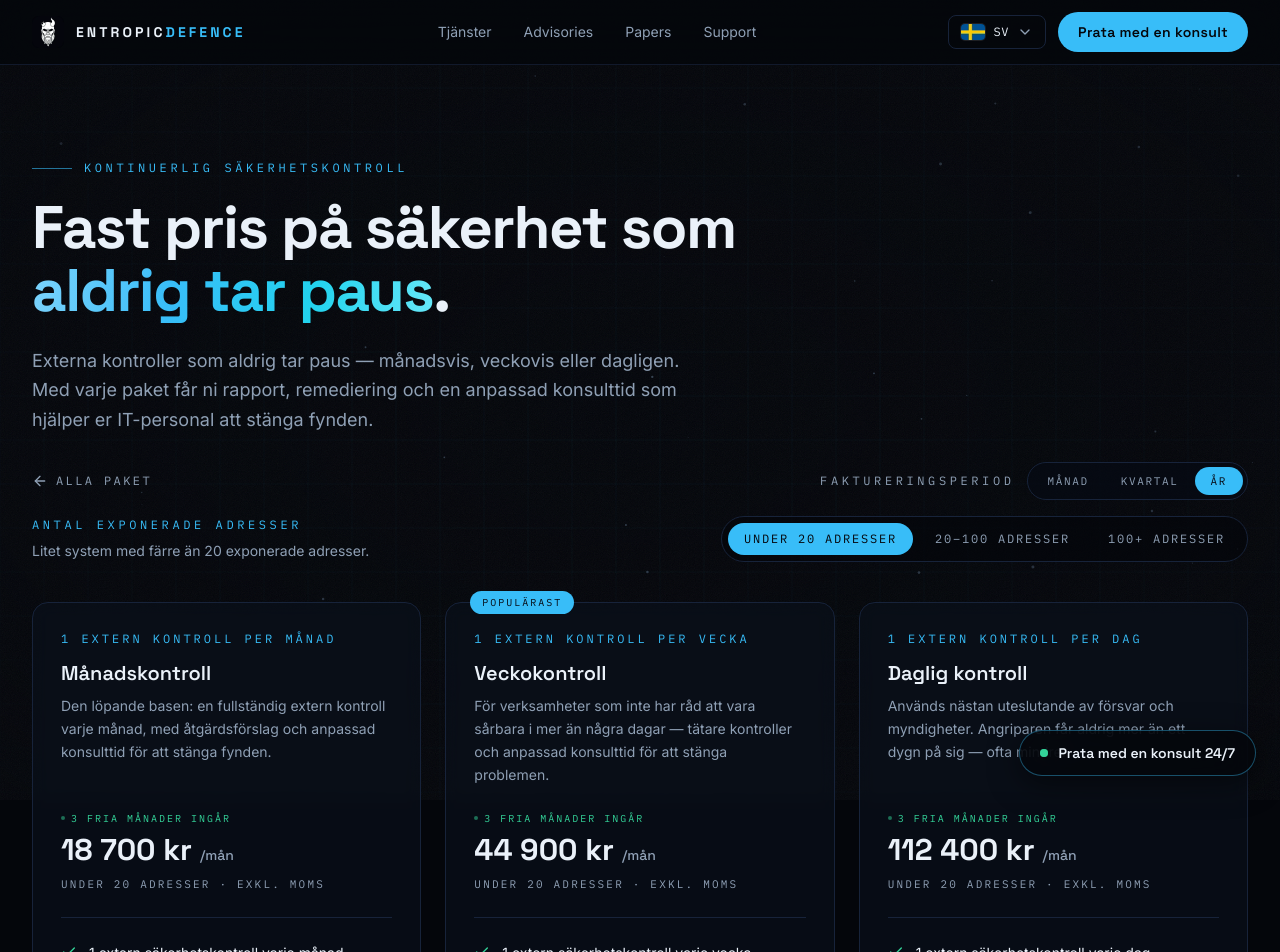
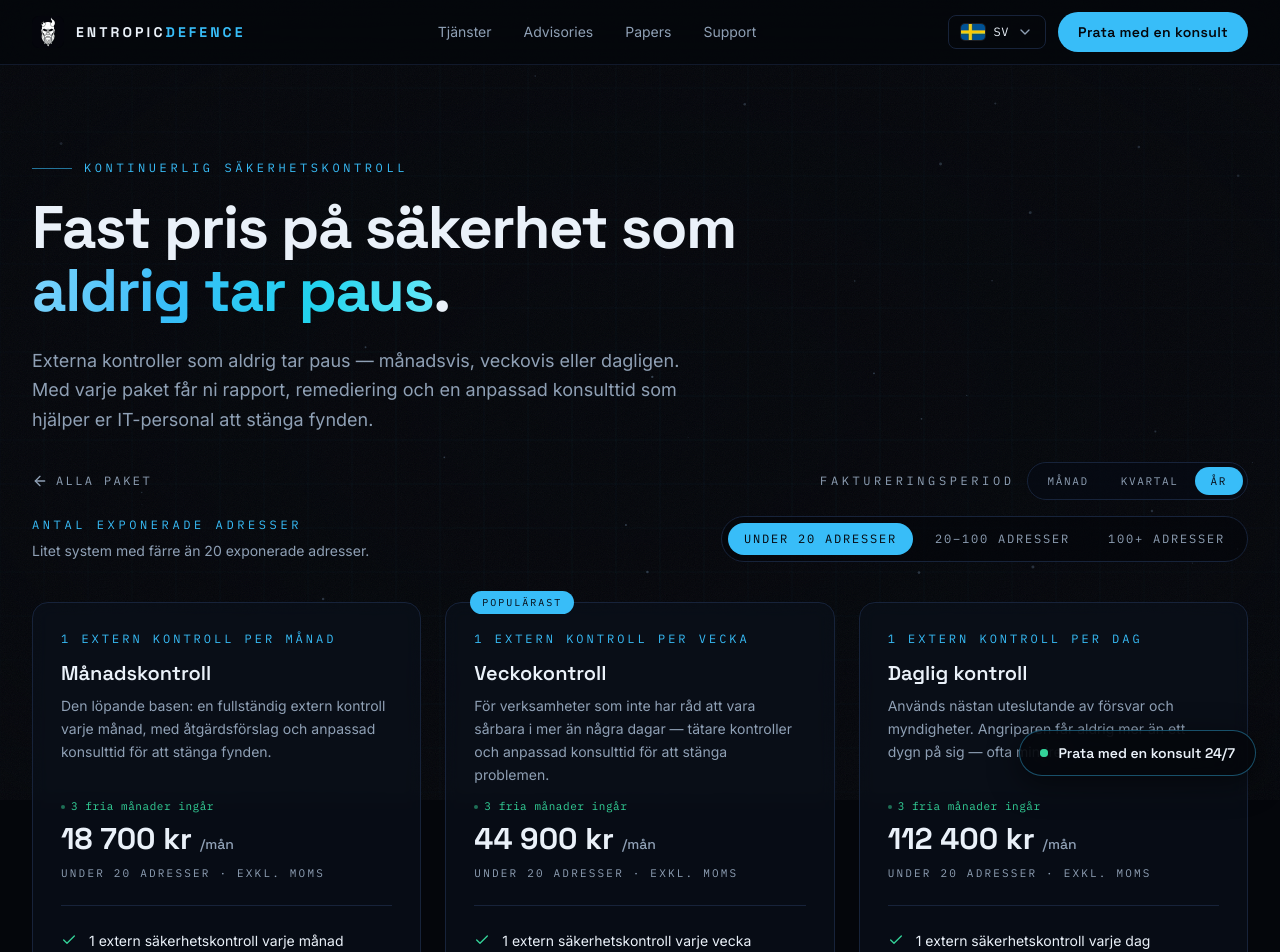
Before and after one commit to Mimirsdefence/entropicdefence.com, a React (Vite) app: page /checkout/extern in a window 1280 px wide. Shown: the top 952 px of the page. Built offline with nearby package versions, Linux system fonts and the light colour scheme.

Commit message:
extern: rabattraden i vanlig casing (11px) + stramare luft

```diff
--- a/src/pages/CheckoutExtern.tsx
+++ b/src/pages/CheckoutExtern.tsx
@@ -172,9 +172,9 @@ export default function CheckoutExtern() {
 
                   {/* Rabattrad ovanför priset — styrs av perioden, identisk för alla kort.
                       Reserverad höjd så prisraden inte hoppar när perioden byts. */}
-                  <div className="mt-6 flex min-h-4 items-center">
+                  <div className="mt-3 flex min-h-4 items-center">
                     {!isQuote && period !== 'month' && (
-                      <span className="inline-flex items-center gap-1.5 font-mono text-[10px] font-normal uppercase tracking-[0.2em] text-mint">
+                      <span className="inline-flex items-center gap-1.5 font-mono text-[11px] tracking-[0.05em] text-mint">
                         <span
                           className="animate-pulse-signal h-1 w-1 rounded-full bg-mint"
                           aria-hidden="true"
```
